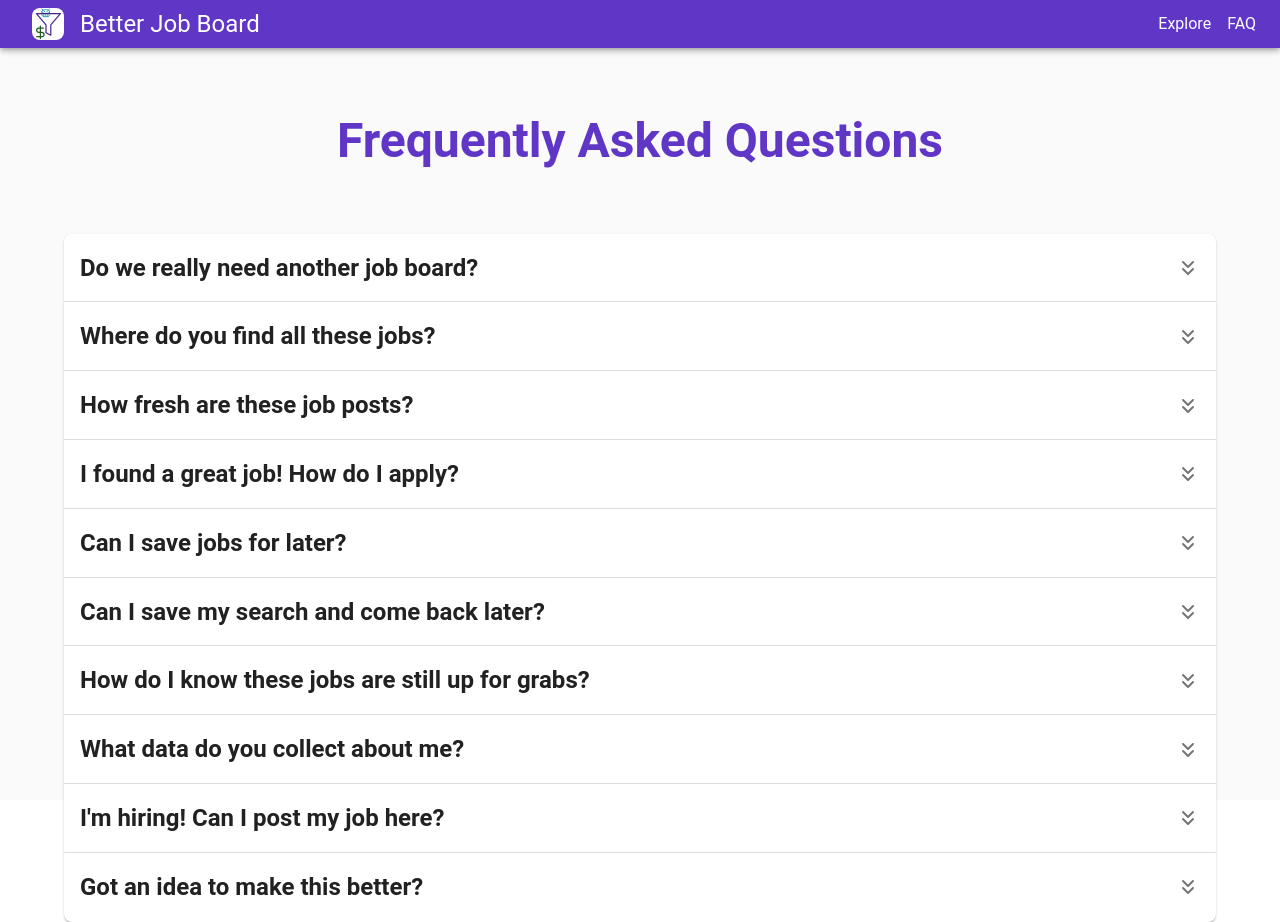
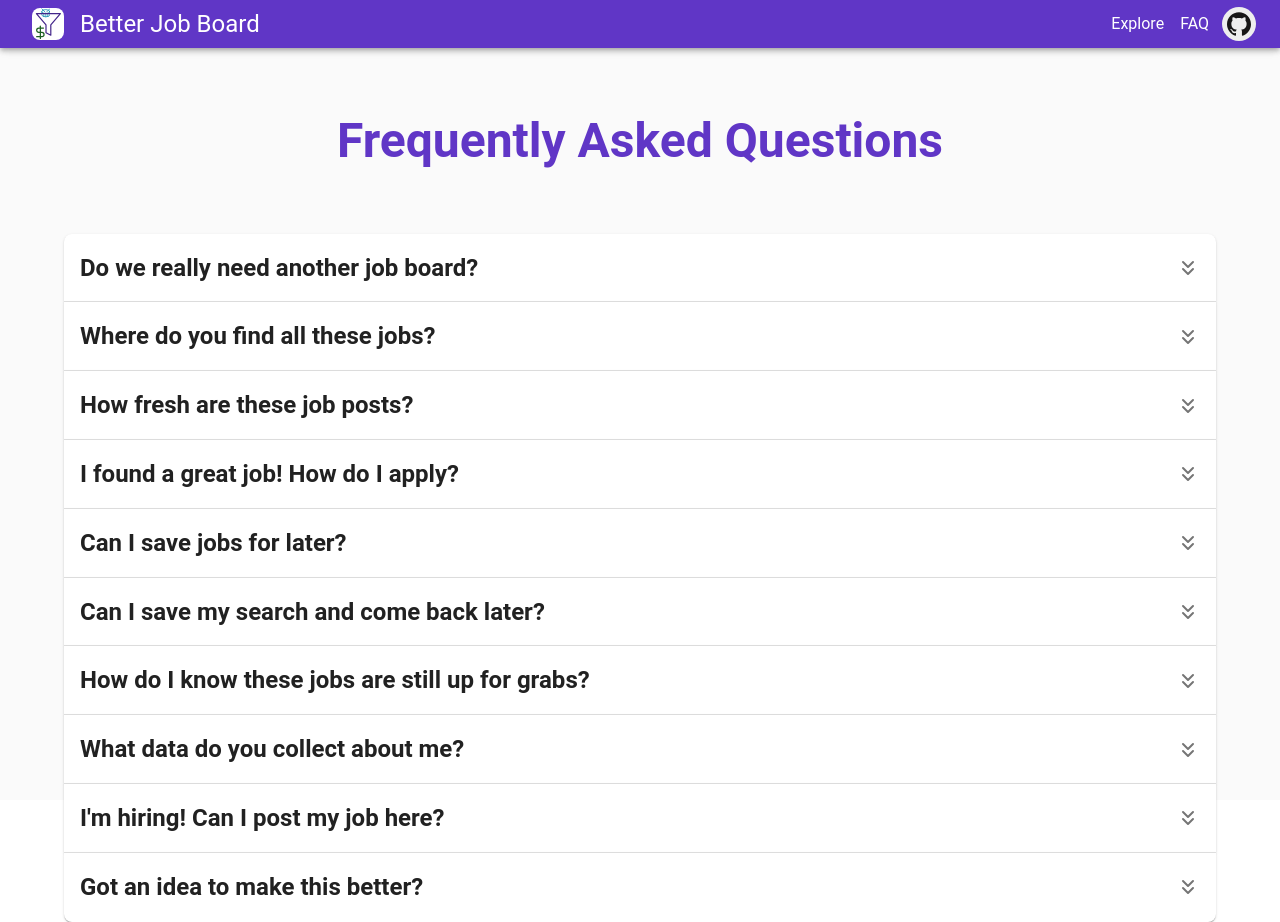
Before and after one commit to wspittman/job-board, a React (Vite) app in the folder packages/frontend/: page /faq in a window 1280 px wide. Built offline with nearby package versions, Linux system fonts and the light colour scheme; no server answers.

Commit message:
frontend: Add github button to header/menu

```diff
--- /dev/null
+++ b/packages/frontend/src/components/GitHubButton.tsx
@@ -0,0 +1,29 @@
+import IconButton, { IconButtonProps } from "@mui/material/IconButton";
+import Link from "@mui/material/Link";
+import SvgIcon from "@mui/material/SvgIcon";
+
+//https://simpleicons.org/?q=github
+const GitHubIcon = () => (
+  <SvgIcon viewBox="0 0 24 24">
+    <path d="M12 .297c-6.63 0-12 5.373-12 12 0 5.303 3.438 9.8 8.205 11.385.6.113.82-.258.82-.577 0-.285-.01-1.04-.015-2.04-3.338.724-4.042-1.61-4.042-1.61C4.422 18.07 3.633 17.7 3.633 17.7c-1.087-.744.084-.729.084-.729 1.205.084 1.838 1.236 1.838 1.236 1.07 1.835 2.809 1.305 3.495.998.108-.776.417-1.305.76-1.605-2.665-.3-5.466-1.332-5.466-5.93 0-1.31.465-2.38 1.235-3.22-.135-.303-.54-1.523.105-3.176 0 0 1.005-.322 3.3 1.23.96-.267 1.98-.399 3-.405 1.02.006 2.04.138 3 .405 2.28-1.552 3.285-1.23 3.285-1.23.645 1.653.24 2.873.12 3.176.765.84 1.23 1.91 1.23 3.22 0 4.61-2.805 5.625-5.475 5.92.42.36.81 1.096.81 2.22 0 1.606-.015 2.896-.015 3.286 0 .315.21.69.825.57C20.565 22.092 24 17.592 24 12.297c0-6.627-5.373-12-12-12" />
+  </SvgIcon>
+);
+const GitHubBrandColor = "#181717";
+
+export const GitHubButton = (props: IconButtonProps) => (
+  <Link
+    href="https://github.com/wspittman/job-board"
+    target="_blank"
+    rel="noopener noreferrer"
+  >
+    <IconButton
+      {...props}
+      sx={{
+        ...(props?.sx ?? {}),
+        color: GitHubBrandColor,
+      }}
+    >
+      <GitHubIcon />
+    </IconButton>
+  </Link>
+);
--- a/packages/frontend/src/frame/Header.tsx
+++ b/packages/frontend/src/frame/Header.tsx
@@ -6,6 +6,7 @@
 import Toolbar from "@mui/material/Toolbar";
 import { useNavigate } from "react-router-dom";
 import { FilterLogo } from "../components/FilterLogo";
+import { GitHubButton } from "../components/GitHubButton";
 import { HeaderMenu } from "./HeaderMenu";
 
 interface HeaderLinkProps {
@@ -52,9 +53,23 @@
         </IconButton>
         <HeaderLink url="/" text="Better Job Board" variant="h4" />
         <Box flexGrow={1} />
-        <Box gap={2} sx={{ display: { xs: "none", sm: "flex" } }}>
+        <Box
+          gap={2}
+          alignItems="center"
+          sx={{ display: { xs: "none", sm: "flex" } }}
+        >
           <HeaderLink url="/explore" text="Explore" variant="h5" />
           <HeaderLink url="/faq" text="FAQ" variant="h5" />
+          <GitHubButton
+            size="small"
+            edge="start"
+            sx={{
+              backgroundColor: "grey.200",
+              "&:hover": {
+                backgroundColor: "grey.300",
+              },
+            }}
+          />
         </Box>
         <HeaderMenu />
       </Toolbar>
--- a/packages/frontend/src/frame/HeaderMenu.tsx
+++ b/packages/frontend/src/frame/HeaderMenu.tsx
@@ -5,6 +5,7 @@
 import { MenuIcon } from "lucide-react";
 import { useState } from "react";
 import { useNavigate } from "react-router-dom";
+import { GitHubButton } from "../components/GitHubButton";
 
 export const HeaderMenu = () => {
   const navigate = useNavigate();
@@ -31,6 +32,9 @@
       >
         <MenuItem onClick={() => menuClick("/explore")}>Explore</MenuItem>
         <MenuItem onClick={() => menuClick("/faq")}>FAQ</MenuItem>
+        <MenuItem>
+          <GitHubButton size="small" edge="start" />
+        </MenuItem>
       </Menu>
     </Box>
   );
```
